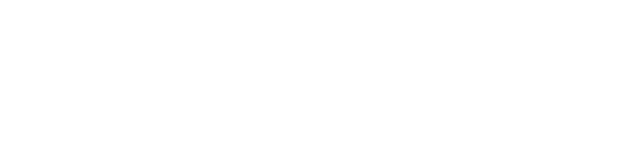
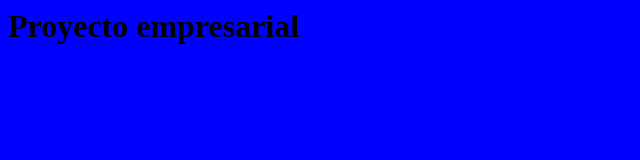
Before and after one commit to Exdras007/GitPracticasGit, a plain HTML site: page index.html in a window 1280 px wide. Shown: the whole page, without its empty margins (0-640 px from the left). Drawn offline with Linux system fonts and the light colour scheme.

Commit message:
Parrafo y tamaño fuente

```diff
--- /dev/null
+++ b/css/estilos.css
@@ -0,0 +1,6 @@
+@charset "utf-8";
+/* Documento de css */
+body
+{
+    background-color: #00f;
+}
--- a/index.html
+++ b/index.html
@@ -1,11 +1,13 @@
 <!DOCTYPE HTML PUBLIC "-//W3C//DTD HTML 4.01 Transitional//EN">
 <html>
   <head>
-
+    <link href="css/estilos.css" rel="stylesheet" type="text/css">
     <meta http-equiv="content-type" content="text/html; charset=UTF-8">
     <title>PrimeraPaginaProyectoGit</title>
   </head>
   <body>
-    <br>
+    <h1>
+      Proyecto empresarial
+    </h1>
   </body>
 </html>
--- /dev/null
+++ b/js/javascript.js
@@ -0,0 +1 @@
+// Archivo de java
```
